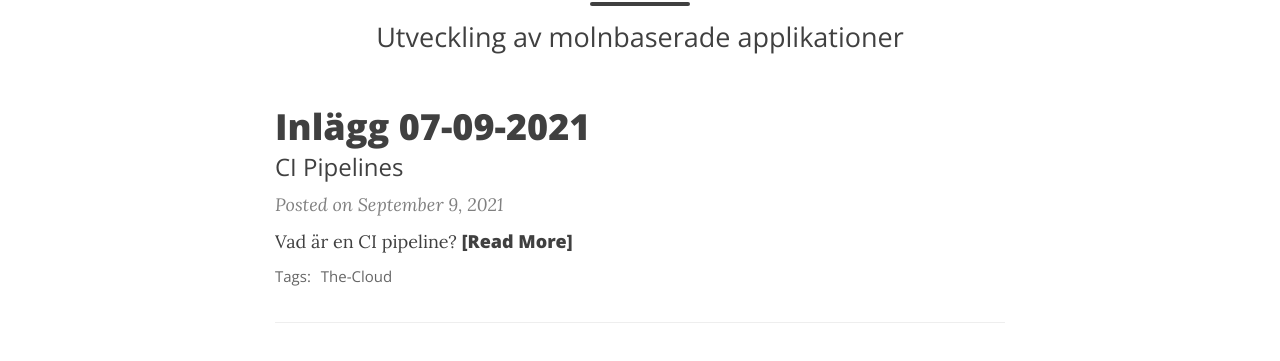
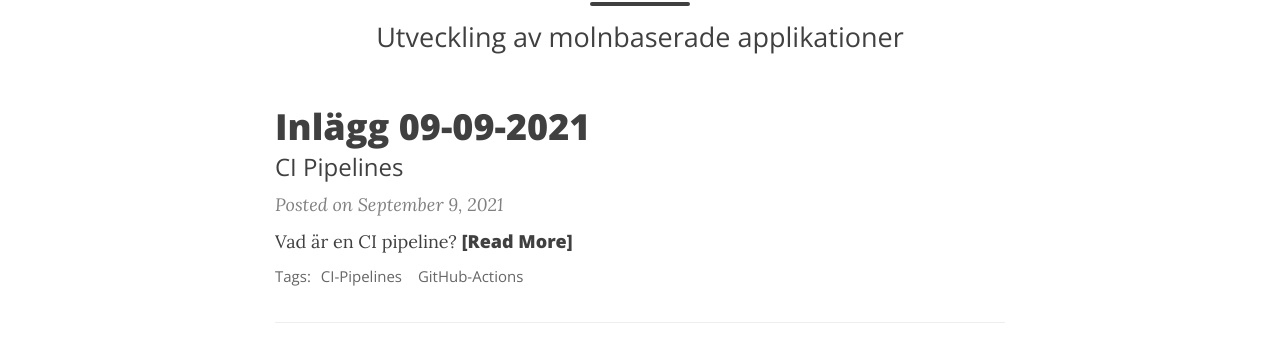
Before and after one commit to joakimwidell/joakimwidell.github.io, a Jekyll site: the page built from index.html, in a window 1280 px wide and 1341 px high. Shown: the part 232-593 px from the top of the window. Built offline with Jekyll 4.4.1, drawn with Linux system fonts in a browser that asks for light colours; nearby versions of some CDN libraries; the list of posts is cut into pages by our own code; comment, search, counter and statistics services are not loaded.

Commit message:
finalizing pipelines chapter

```diff
--- a/_posts/2021-09-09-CI-Pipelines.md
+++ b/_posts/2021-09-09-CI-Pipelines.md
@@ -1,10 +1,10 @@
 ---
 layout: post
-title: Inlägg 07-09-2021
+title: Inlägg 09-09-2021
 subtitle: CI Pipelines
 gh-repo: joakimwidell
 gh-badge: [star, fork, follow]
-tags: [The-Cloud]
+tags: [CI-Pipelines, GitHub-Actions]
 comments: true
 ---
 
@@ -97,10 +97,10 @@
     automation är att om något går fel, har vi inte nödvändigtvis samma kontroll över processen. Och lösningen kan därav bli lite mer
     komplex än om en utvecklare hade suttit manuellt med uppgiften.
 
-    Därför använder man sig ofta av CI/CD verktyg som kan modellera både simpla och komplexa arbetsflöden. Den stora fördelen av just autmation
-    är samma som i alla andra områden av livet, manuella misstag blir nästan omöjliga.
+Därför använder man sig ofta av CI/CD verktyg som kan modellera både simpla och komplexa arbetsflöden. Den stora fördelen av just autmation
+är samma som i alla andra områden av livet, manuella misstag blir nästan omöjliga.
 
---------------------------------------------------------
+---
 
 
 ### Vår pipeline
@@ -117,7 +117,7 @@
 
 Inkluderat undertil är ett screenshot av vår yml fil, där pipelinen har byggts upp.
 
-![pipelines](_posts\Images\CI-pipeline.png)
+![pipelines](https://github.com/joakimwidell/joakimwidell.github.io/blob/main/_posts/Images/CI-pipeline.png?raw=true)
 
 Kortfattat så enablar vi pipelinen varje gång man pushar till GitHub, vi kör den på senaste versionen av Ubuntu, detta hade likväl kunnat
 vara windows, men vi körde på detta. Vi använder [Checkout](https://github.com/actions/checkout) och [setup-dotnet](https://github.com/actions/setup-dotnet)
@@ -128,7 +128,7 @@
 
 Det tog ett tag att få till rätt syntax, men vi fick det tillslut att gå igenom och visa en hjärvärmande grön checkmark.
 
-![Success](_posts\Images\Success.png)
+![Success](https://github.com/joakimwidell/joakimwidell.github.io/blob/main/_posts/Images/Success.png?raw=true)
 
 
 ### Referenser
```
